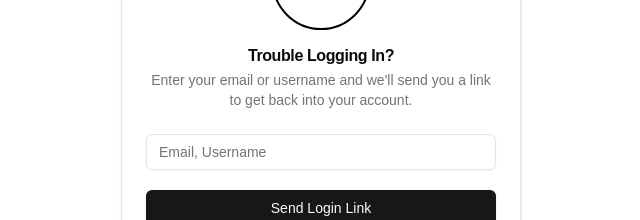
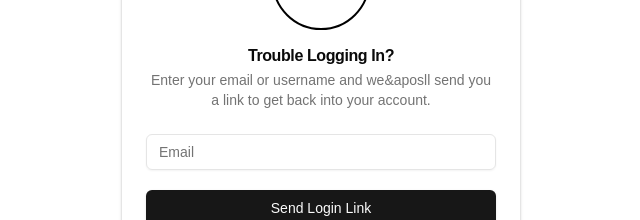
Before and after one commit to gabrielhtg/safe-exam-app-web, a Next.js app: page /password/reset in a window 1280 px wide. Shown: the part 297-517 px from the top of the page, without its empty margins (319-959 px from the left). Built offline with nearby package versions, Linux system fonts and the light colour scheme.

Commit message:
updating the forget password page

```diff
--- a/app/login/page.tsx
+++ b/app/login/page.tsx
@@ -16,14 +16,14 @@ import axios from 'axios'
 import { useRouter } from 'next/navigation'
 import {
   AlertDialog,
-  AlertDialogAction,
-  AlertDialogCancel,
+  // AlertDialogAction,
+  // AlertDialogCancel,
   AlertDialogContent,
   AlertDialogDescription,
   AlertDialogFooter,
   AlertDialogHeader,
   AlertDialogTitle,
-  AlertDialogTrigger,
+  // AlertDialogTrigger,
 } from '@/components/ui/alert-dialog'
 import { CircleX } from 'lucide-react'
 
--- a/app/password/reset/page.tsx
+++ b/app/password/reset/page.tsx
@@ -19,12 +19,12 @@ export default function ResetPasswordPage() {
                     </CardTitle>
 
                     <CardDescription className={'text-center'}>
-                        Enter your email or username and we'll send you a link to get back into your account.
+                        Enter your email or username and we&aposll send you a link to get back into your account.
                     </CardDescription>
                 </CardHeader>
 
                 <CardContent>
-                    <Input id={'input-username-or-email'} placeholder={'Email, Username'}></Input>
+                    <Input id={'input-email'} placeholder={'Email'}></Input>
 
                     <Button className={'w-full mt-5'}>Send Login Link</Button>
                     <Button className={'w-full mt-3'} variant={"secondary"} asChild={true}>
--- a/package.json
+++ b/package.json
@@ -20,6 +20,7 @@
     "@radix-ui/react-slot": "^1.1.0",
     "@radix-ui/react-tooltip": "^1.1.3",
     "axios": "^1.7.7",
+    "build": "^0.1.4",
     "class-variance-authority": "^0.7.0",
     "clsx": "^2.1.1",
     "crop": "^0.1.0",
```
Also changed, not shown: 1 other file (tests, documents, lock files or other folders).
